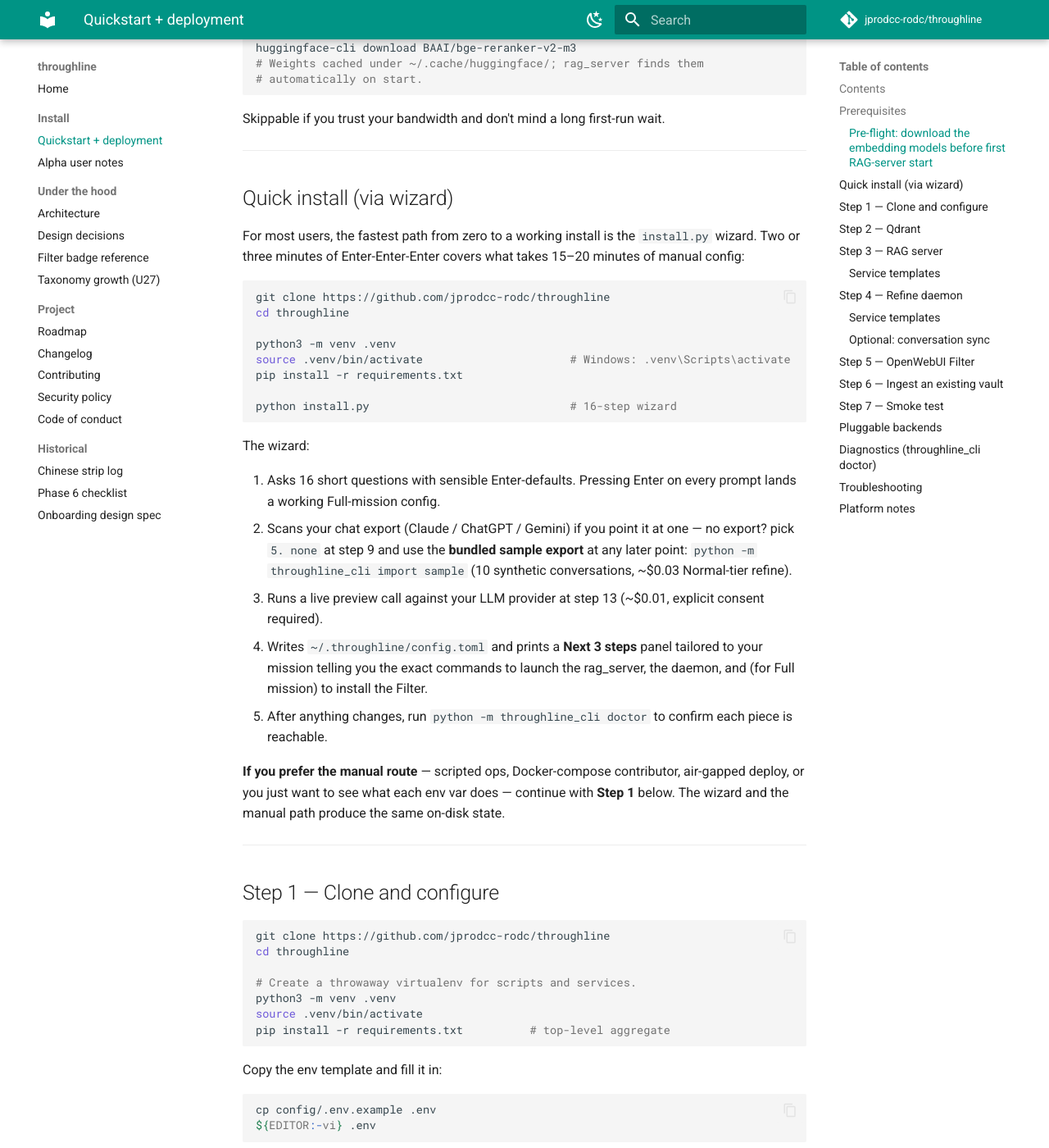
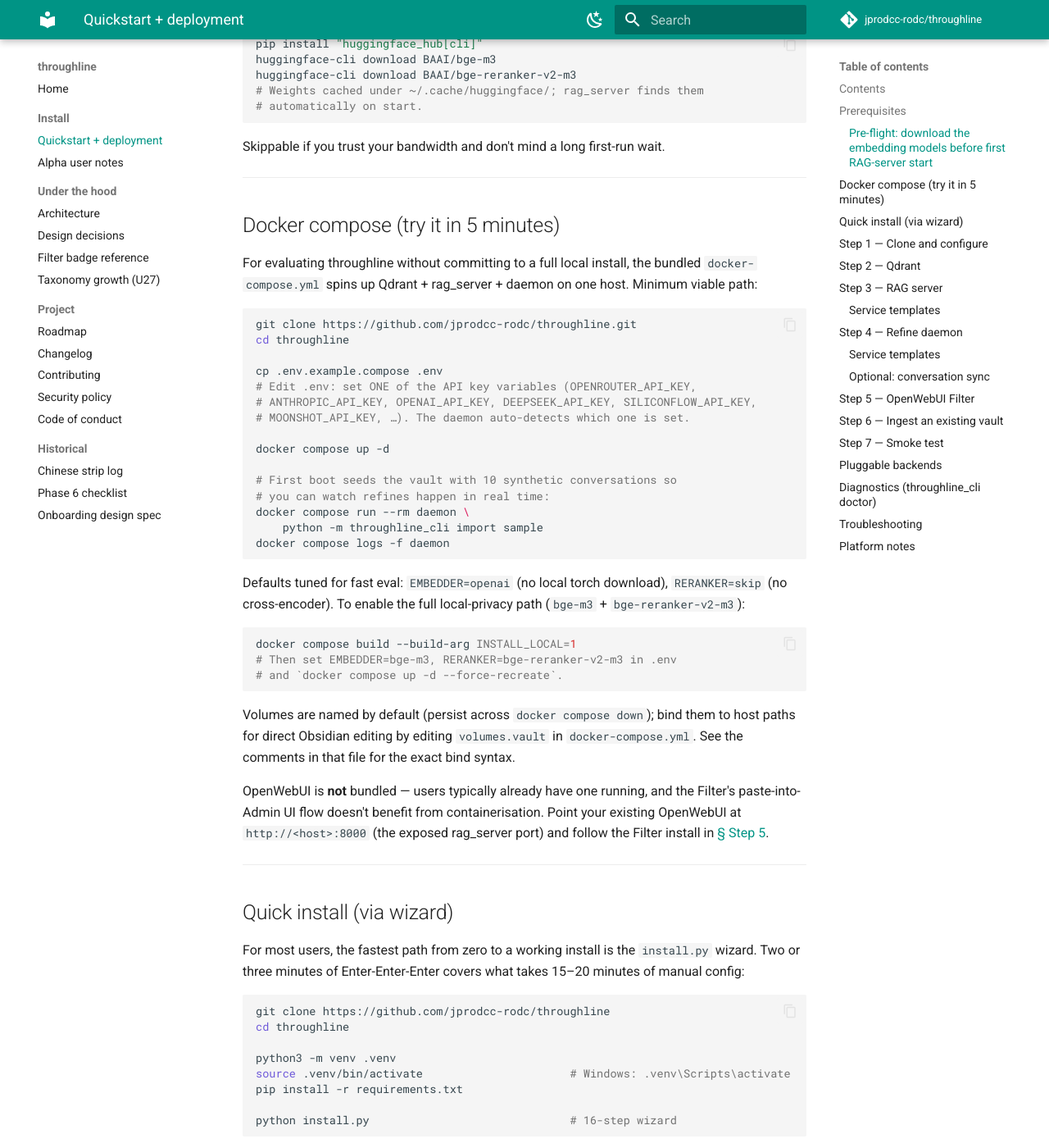
Before and after one commit to jprodcc-rodc/throughline, an MkDocs documentation site: the page built from docs/DEPLOYMENT.md, in a window 1280 px wide and 1400 px high, scrolled down 2020 px. Shown: the whole window at 82% size. Built offline with MkDocs 1.6.1 and Material for MkDocs 9.7.7, drawn with Linux system fonts in a browser that asks for light colours; comment, search, counter and statistics services are not loaded; some of the changed text lies outside the part shown.

Commit message:
docker: compose + Dockerfile for one-command evaluation (closes #7)
Single-image two-service compose that spins up Qdrant + rag_server
+ daemon on any Docker host. Addresses seeded issue #7 — the
biggest friction for a visitor who doesn't want to install Python +
clone + venv + pip + wizard just to see whether the project is
worth their evening.

### Dockerfile

One image, two roles. Compose decides between roles via `command:`.
Build arg INSTALL_LOCAL defaults 0 (minimal ~400 MB, no torch,
requires cloud embedder); set to 1 for the full local privacy path
(~3 GB with torch + transformers + bge-m3).

### docker-compose.yml

Three services: qdrant (with /healthz probe + named volume),
rag_server (depends on qdrant healthy, port 8000 published), daemon
(depends on both, mounts vault/raw/state/logs). Provider-agnostic
EMBEDDER / RERANKER / VECTOR_STORE env vars all pulled from .env.

Deliberately NO openwebui service — the issue's original plan
traded too much automation complexity for too little win; users
typically already have one running.

### .env.example.compose

Template with all 13 provider env vars (one uncommented default,
others ready to uncomment). INSTALL_LOCAL=0, EMBEDDER=openai,
RERANKER=skip as compose-friendly defaults. Opt-in hints for
THROUGHLINE_MAX_DAILY_USD and debounce knobs. Allow-listed in
.gitignore alongside .env.example.

### README + docs/DEPLOYMENT.md

README gains a "Docker compose (evaluate in 5 minutes, no Python
install)" section right after the wizard Quickstart. DEPLOYMENT
gains a full § "Docker compose (try it in 5 minutes)" at the top
of the step sequence; walkthrough covers the minimal build,
INSTALL_LOCAL=1 upgrade, vault bind-mounts, and the explicit
non-inclusion of OpenWebUI.

### Tests

13 new tests in test_compose.py pin the compose + Dockerfile
contract without actually running Docker. Covers service topology,
volume declarations, healthcheck shape, provider env-var coverage
in .env.example.compose, and Dockerfile INSTALL_LOCAL default.
CI stays fast (no image pull) but catches 80% of regressions that
would ship a broken compose.

Full suite: 712 passed, 10 xfailed. Closes #7.

Co-Authored-By: Claude Opus 4.7 (1M context) <noreply@anthropic.com>

````diff
--- a/docs/DEPLOYMENT.md
+++ b/docs/DEPLOYMENT.md
@@ -17,6 +17,7 @@
 ## Contents
 
 - [Prerequisites](#prerequisites)
+- [Docker compose (try it in 5 minutes)](#docker-compose-try-it-in-5-minutes)
 - [Quick install (via wizard)](#quick-install-via-wizard)
 - [Step 1 — Clone and configure](#step-1--clone-and-configure)
 - [Step 2 — Qdrant](#step-2--qdrant)
@@ -78,6 +79,53 @@ huggingface-cli download BAAI/bge-reranker-v2-m3
 
 Skippable if you trust your bandwidth and don't mind a long first-run
 wait.
+
+---
+
+## Docker compose (try it in 5 minutes)
+
+For evaluating throughline without committing to a full local
+install, the bundled `docker-compose.yml` spins up Qdrant +
+rag_server + daemon on one host. Minimum viable path:
+
+```bash
+git clone https://github.com/jprodcc-rodc/throughline.git
+cd throughline
+
+cp .env.example.compose .env
+# Edit .env: set ONE of the API key variables (OPENROUTER_API_KEY,
+# ANTHROPIC_API_KEY, OPENAI_API_KEY, DEEPSEEK_API_KEY, SILICONFLOW_API_KEY,
+# MOONSHOT_API_KEY, …). The daemon auto-detects which one is set.
+
+docker compose up -d
+
+# First boot seeds the vault with 10 synthetic conversations so
+# you can watch refines happen in real time:
+docker compose run --rm daemon \
+    python -m throughline_cli import sample
+docker compose logs -f daemon
+```
+
+Defaults tuned for fast eval: `EMBEDDER=openai` (no local torch
+download), `RERANKER=skip` (no cross-encoder). To enable the full
+local-privacy path (`bge-m3` + `bge-reranker-v2-m3`):
+
+```bash
+docker compose build --build-arg INSTALL_LOCAL=1
+# Then set EMBEDDER=bge-m3, RERANKER=bge-reranker-v2-m3 in .env
+# and `docker compose up -d --force-recreate`.
+```
+
+Volumes are named by default (persist across `docker compose
+down`); bind them to host paths for direct Obsidian editing by
+editing `volumes.vault` in `docker-compose.yml`. See the comments
+in that file for the exact bind syntax.
+
+OpenWebUI is **not** bundled — users typically already have one
+running, and the Filter's paste-into-Admin UI flow doesn't benefit
+from containerisation. Point your existing OpenWebUI at
+`http://<host>:8000` (the exposed rag_server port) and follow the
+Filter install in [§ Step 5](#step-5--openwebui-filter).
 
 ---
 
````
Also changed, not shown: README.md (+17 -0 lines), docker-compose.yml (added, +126 -0 lines), 4 other files.
